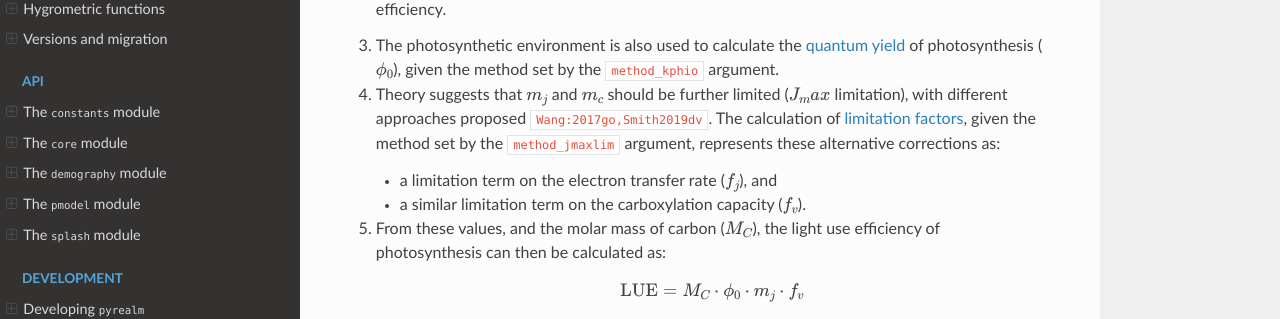
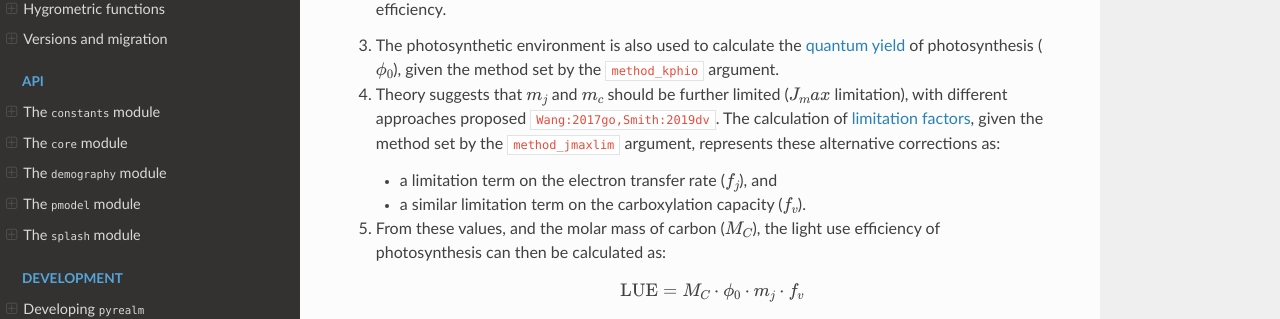
Before and after one commit to ImperialCollegeLondon/pyrealm, a Sphinx documentation site: the page built from docs/source/users/pmodel/pmodel_details/pmodel_overview.md, in a window 1280 px wide and 900 px high, scrolled down 1600 px. Shown: the part 270-589 px from the top of the window. Built offline with Sphinx 7.4.7 and the Read the Docs theme 3.1.0, drawn with Linux system fonts in a browser that asks for light colours; cross-references to code outside the pages are shown as plain code; the version number is read from the project's files by our own code.

Commit message:
Broken citation

```diff
--- a/docs/source/users/pmodel/pmodel_details/pmodel_overview.md
+++ b/docs/source/users/pmodel/pmodel_details/pmodel_overview.md
@@ -94,7 +94,7 @@
    method set by the `method_kphio` argument.
 
 4. Theory suggests that $m_j$ and $m_c$ should be further limited ($J_max$ limitation),
-   with different approaches proposed {cite}`Wang:2017go,Smith2019dv`. The calculation
+   with different approaches proposed {cite}`Wang:2017go,Smith:2019dv`. The calculation
    of [limitation factors](../shared_components/jmax_limitation.md), given the
    method set by the `method_jmaxlim` argument, represents these alternative corrections
    as:
```
